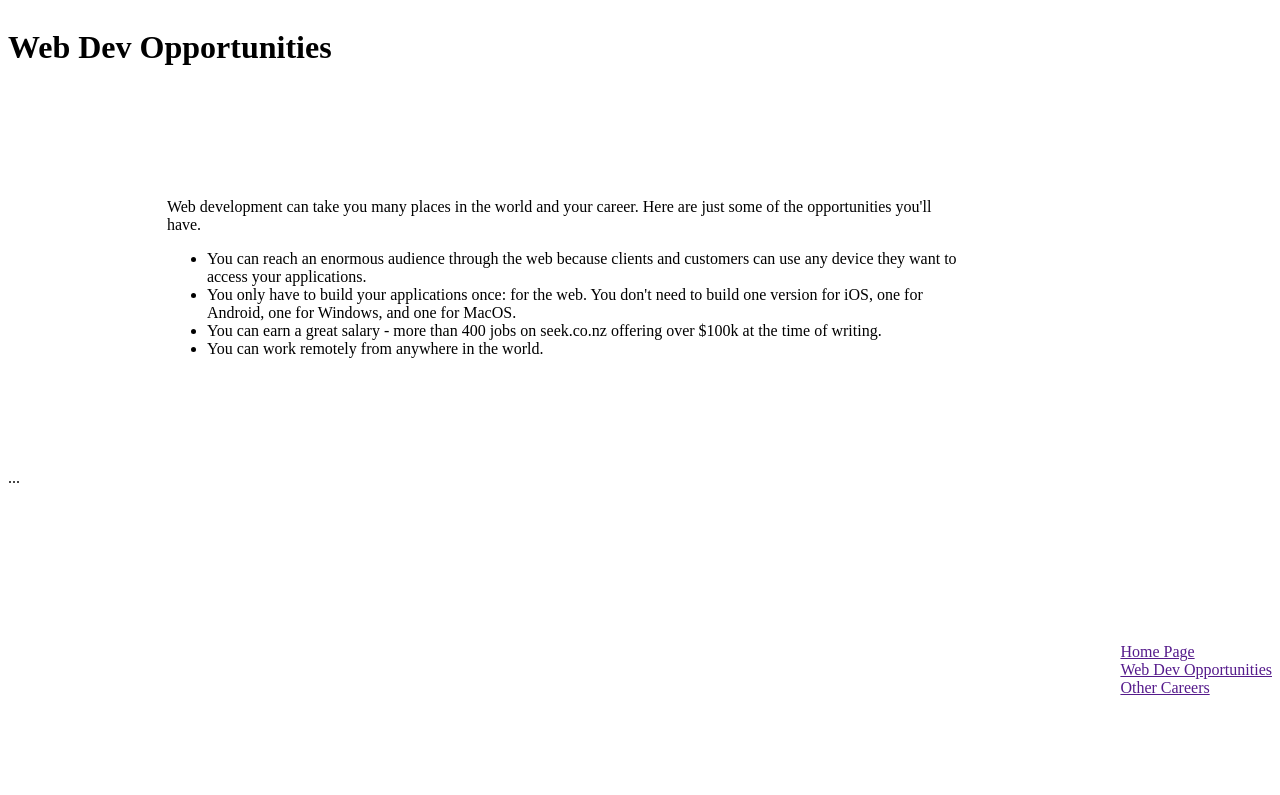
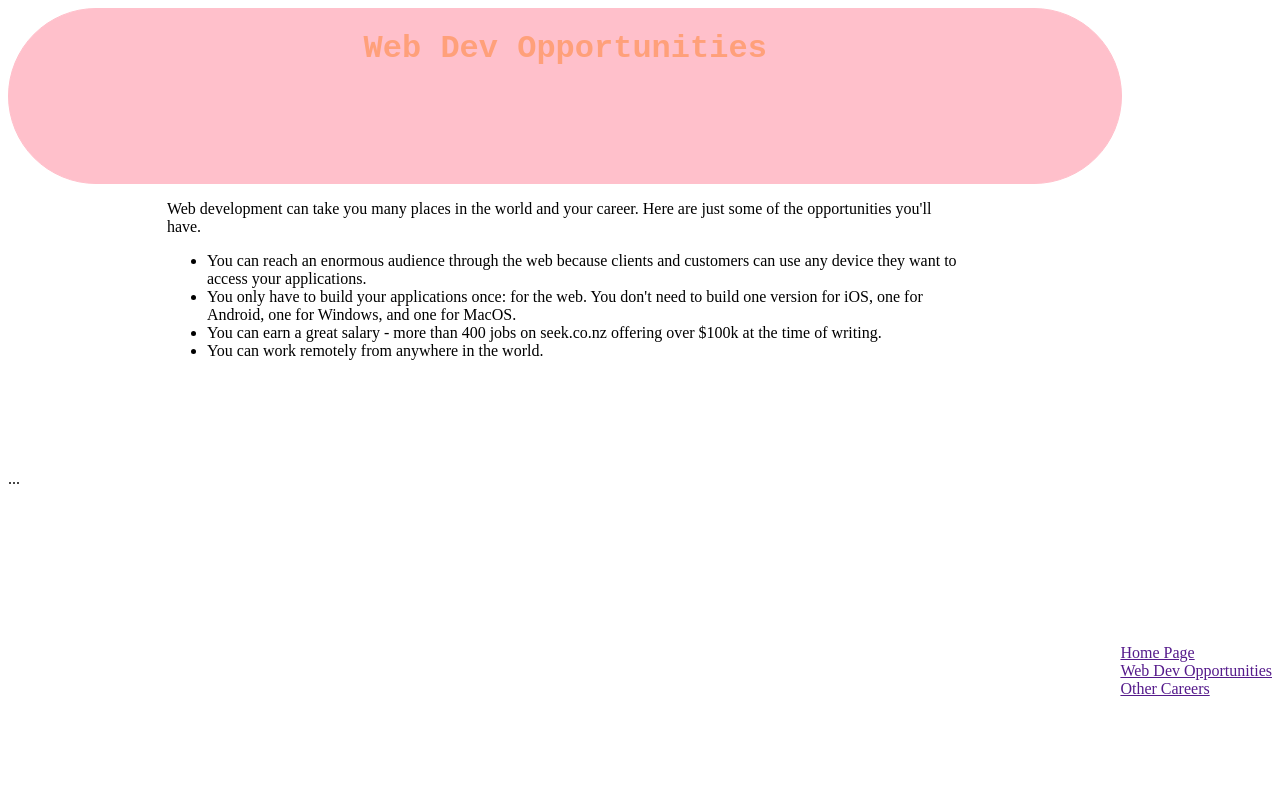
Before and after one commit to craighead-diocesan-school/why-web-dev-Kezza01, a plain HTML site: page opportunities.html in a window 1280 px wide. Drawn offline with Linux system fonts and the light colour scheme.

Commit message:
Style h1

```diff
--- a/opportunities.html
+++ b/opportunities.html
@@ -43,18 +43,19 @@
  main   { grid-area: m; }
  footer { grid-area: f; }
 
+ header {
  font-family: 'Courier New', Courier, monospace;
  text-decoration: none;
  color: lightsalmon;
  border: 1px solid pink;
  border-radius: 10em;
- /* padding-left: 12em;
- padding-right: 12em; */
+ /* padding-left: 20em;
+ padding-right: 20em; */
  text-align: center;
  color: lightsalmon;
  background-color: pink;
  display: block;
- width: 50%;
+ width: 100%;
  margin: 0 auto;}
 </style>
 </body>
```
